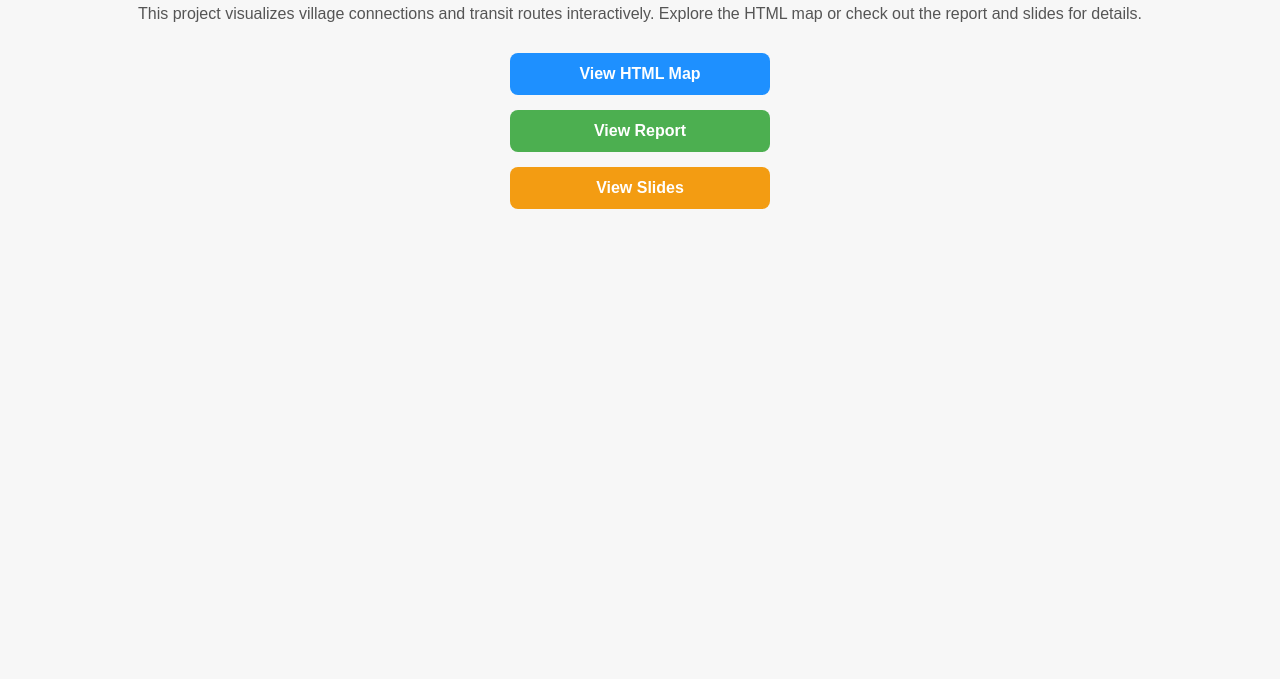
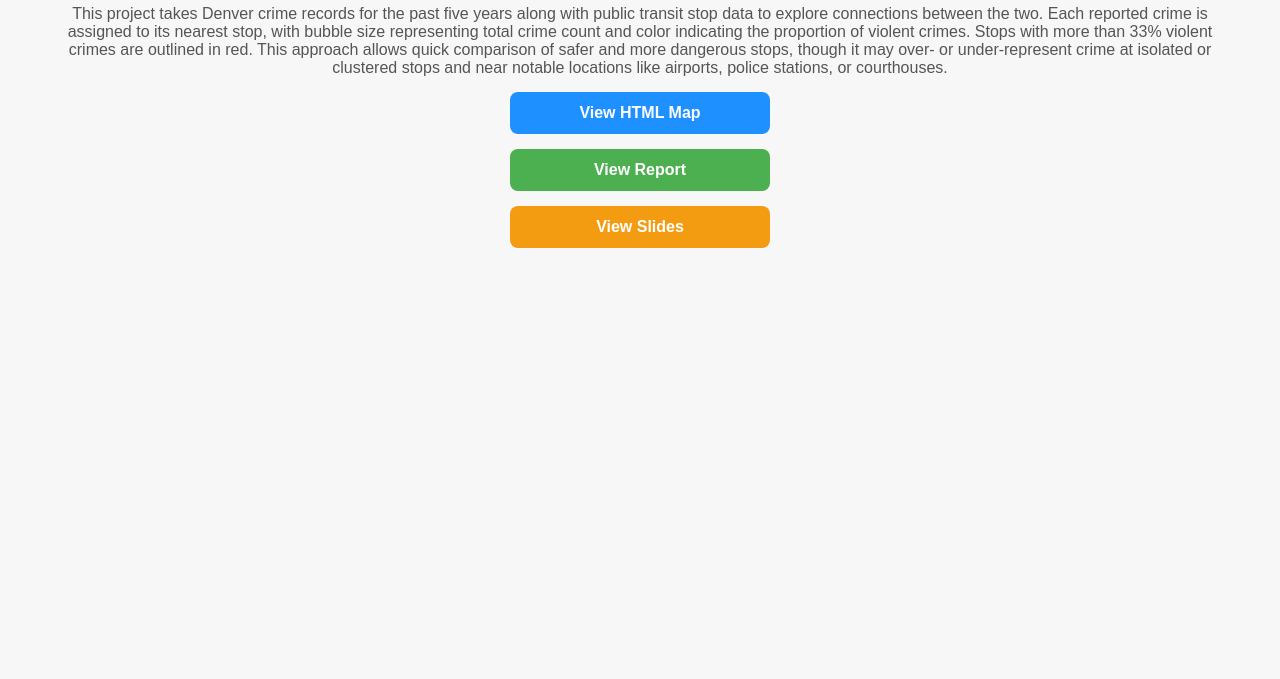
Before and after one commit to PaulLintzen/resume-landing, a plain HTML site: page project-map.html in a window 1280 px wide. Shown: the part 121-800 px from the top of the page. Drawn offline with Linux system fonts and the light colour scheme.

Commit message:
Update project-map.html

```diff
--- a/project-map.html
+++ b/project-map.html
@@ -3,7 +3,7 @@
 <head>
 <meta charset="UTF-8">
 <meta name="viewport" content="width=device-width, initial-scale=1.0">
-<title>Denver Crime and RTD Stops Interactive Map</title>
+<title>Geospatial Analysis of Denver Crime Data around RTD Bus Stops</title>
 <style>
     body { font-family: sans-serif; text-align: center; padding: 40px; background: #f7f7f7; }
     h1 { margin-bottom: 20px; }
@@ -15,8 +15,10 @@
 </style>
 </head>
 <body>
-<h1>Interactive Village Map Project</h1>
-<p>This project visualizes village connections and transit routes interactively. Explore the HTML map or check out the report and slides for details.</p>
+<h1>Geospatial Analysis of Denver Crime Data around RTD Bus Stops</h1>
+<p>This project takes Denver crime records for the past five years along with public transit stop data to explore connections between the two.
+    Each reported crime is assigned to its nearest stop, with bubble size representing total crime count and color indicating the proportion of violent crimes.
+    Stops with more than 33% violent crimes are outlined in red. This approach allows quick comparison of safer and more dangerous stops, though it may over- or under-represent crime at isolated or clustered stops and near notable locations like airports, police stations, or courthouses.
 
 <a href="https://paullintzen.github.io/CSCI403FinalProjectHTMLMap/" class="map" target="_blank">View HTML Map</a>
 <a href="report.pdf" class="report" target="_blank">View Report</a>
```
